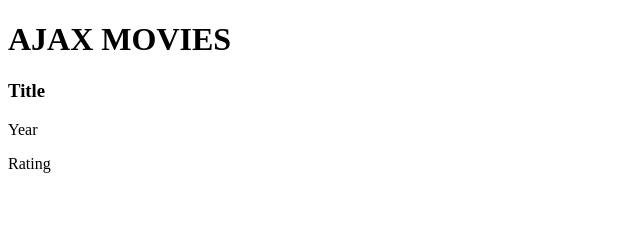
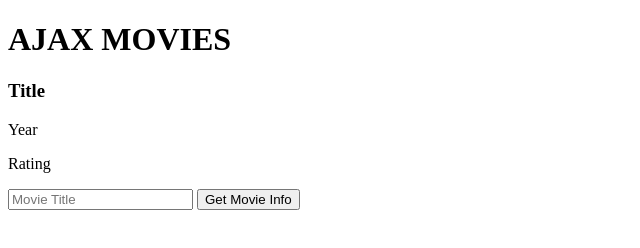
Before and after one commit to adicerbo/ajax-movie, a plain HTML site: page index.html in a window 1280 px wide. Shown: the whole page, without its empty margins (0-640 px from the left). Drawn offline with nearby package versions, Linux system fonts and the light colour scheme.

Commit message:
add form

```diff
--- a/index.html
+++ b/index.html
@@ -21,5 +21,14 @@
       <p id="rated"></p>
     </main>
 
+    <form action="">
+        <input type="text" placeholder = 'Movie Title'>
+        <input type="submit" value = 'Get Movie Info'>
+    </form>
+    <!-- <Label> Movie Title
+        <input type="text" placeholder = 'Movie Title'>
+        <input type="submit" value = 'Get Movie Info'>
+    </label> -->
+
 </body>
 </html>
```
